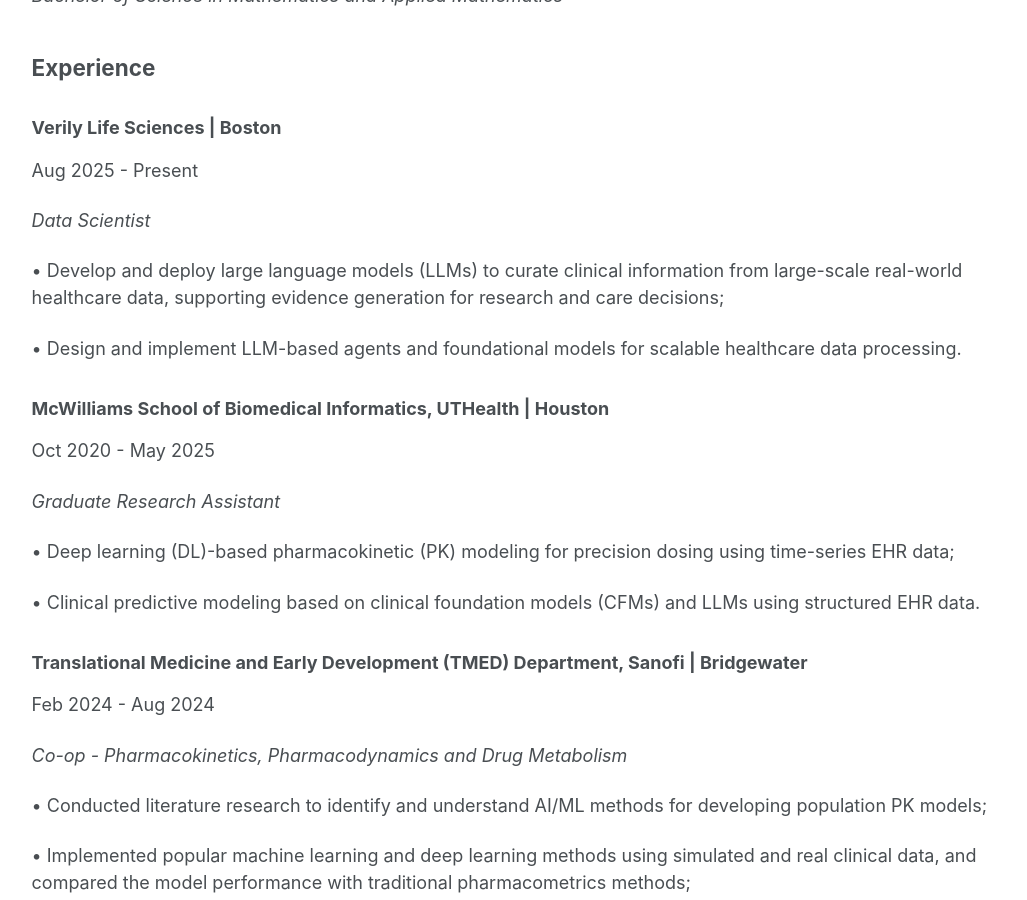
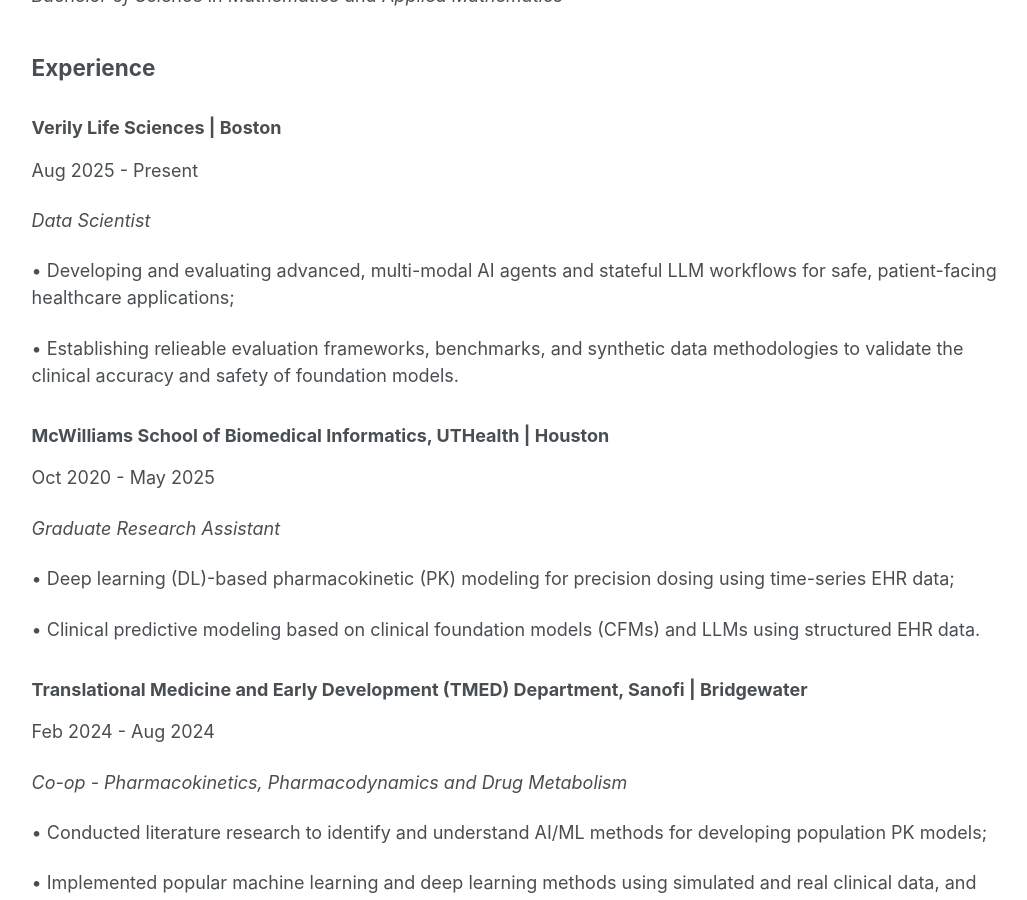
Before and after one commit to BingyuMao/BingyuMao.github.io, a Jekyll site: the page built from _pages/cv.md, in a window 1280 px wide and 900 px high, scrolled down 668 px. Shown: the whole window, without its empty margins (250-1277 px from the left). Built offline with Jekyll 4.4.1, drawn with Linux system fonts in a browser that asks for light colours.

Commit message:
Revise Data Scientist role description in CV
Updated responsibilities to reflect current projects in AI and healthcare.

```diff
--- a/_pages/cv.md
+++ b/_pages/cv.md
@@ -39,10 +39,9 @@ Aug 2025 - Present
 
 *Data Scientist*
 
-• Develop and deploy large language models (LLMs) to curate clinical information from large-scale real-world healthcare data, supporting evidence generation for research and care decisions;
+• Developing and evaluating advanced, multi-modal AI agents and stateful LLM workflows for safe, patient-facing healthcare applications;
 
-• Design and implement LLM-based agents and foundational models for scalable healthcare data processing.
-
+• Establishing relieable evaluation frameworks, benchmarks, and synthetic data methodologies to validate the clinical accuracy and safety of foundation models.
 
 ### McWilliams School of Biomedical Informatics, UTHealth | Houston
 
```
